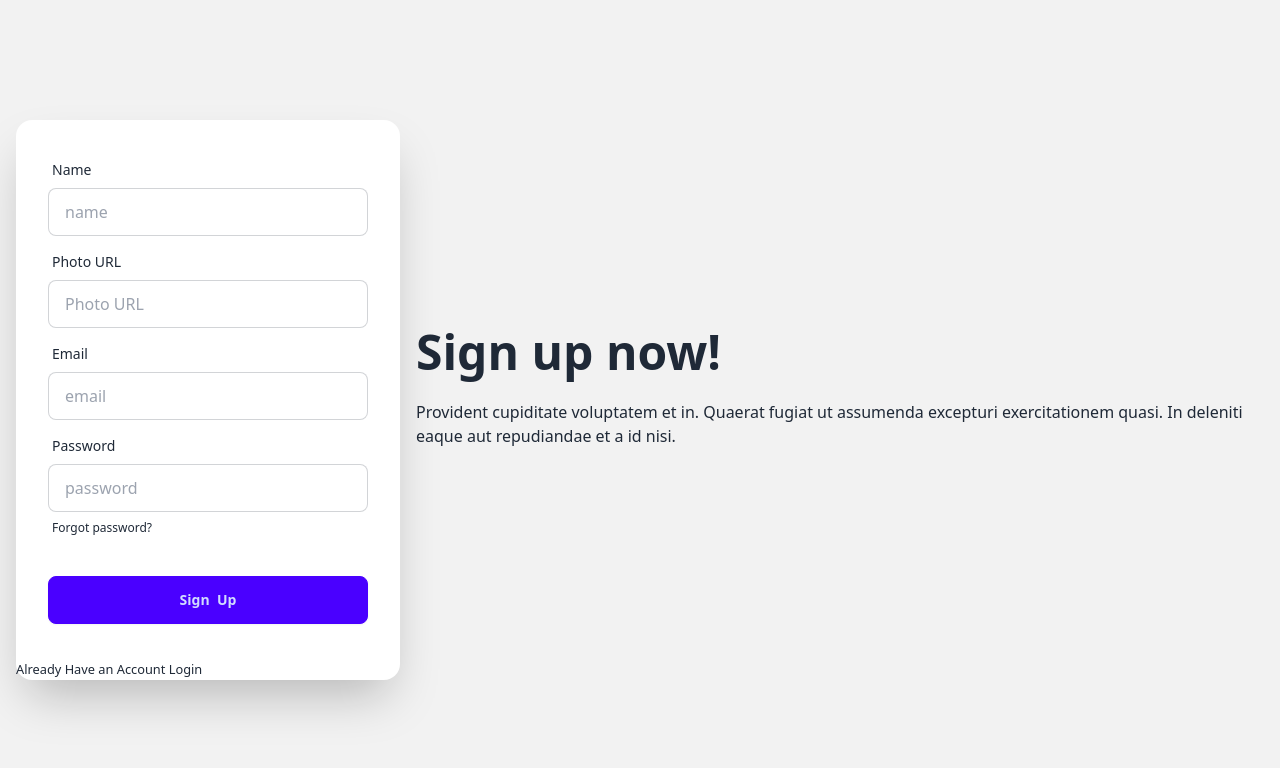
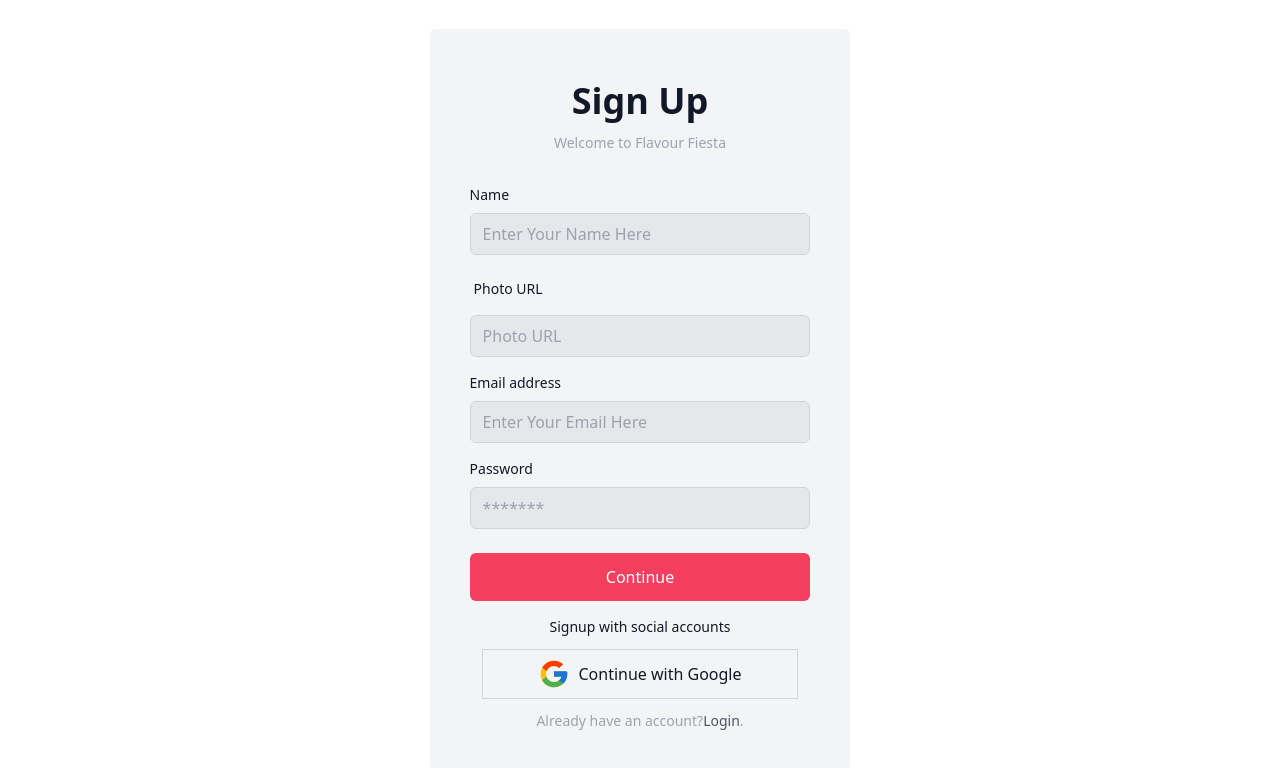
Before and after one commit to mitanvir05/FlavourFiesta-Client, a React (Vite) app: page /signup in a window 1280 px wide. Shown: the top 768 px of the page. Built offline with nearby package versions, Linux system fonts and the light colour scheme; no server answers.

Commit message:
google lg in added

```diff
--- /dev/null
+++ b/src/Hooks/UseAxiosPublic.jsx
@@ -0,0 +1,9 @@
+import axios from "axios";
+
+const axiosPublic = axios.create({
+  baseURL: "http://localhost:5000",
+});
+const UseAxiosPublic = () => {
+  return axiosPublic;
+};
+export default UseAxiosPublic;
--- a/src/Routes/Routes.jsx
+++ b/src/Routes/Routes.jsx
@@ -47,7 +47,7 @@ export const router = createBrowserRouter([
   },
   {
     path:"dashboard",
-    element:<Dashboard></Dashboard>,
+    element:<PrivateRoute><Dashboard></Dashboard></PrivateRoute>,
     children:[
     {
       path:"cart",
--- /dev/null
+++ b/src/components/SocialLogin/SocialLogin.jsx
@@ -0,0 +1,38 @@
+import { FcGoogle } from "react-icons/fc";
+import useAuth from "../../Hooks/useAuth";
+import UseAxiosPublic from "../../Hooks/UseAxiosPublic";
+import { useNavigate } from "react-router-dom";
+
+const SocialLogin = () => {
+  const { googleSignIn } = useAuth();
+  const axiosPublic = UseAxiosPublic();
+  const navigate = useNavigate()
+  const handleGoogleSign = () => {
+    googleSignIn().then((result) => {
+      const userInfo = {
+        email: result.user?.email,
+        name:result.user?.displayName
+      };
+      axiosPublic.post("/users",userInfo)
+      .then(res=>{
+        console.log(res.data);
+        navigate("/")
+      })
+    });
+  };
+
+  return (
+    <div>
+      <div
+        onClick={handleGoogleSign}
+        className="flex justify-center items-center space-x-2 border m-3 p-2 border-gray-300 border-rounded cursor-pointer"
+      >
+        <FcGoogle size={32} />
+
+        <p>Continue with Google</p>
+      </div>
+    </div>
+  );
+};
+
+export default SocialLogin;
--- a/src/pages/Dashboard/Cart/Cart.jsx
+++ b/src/pages/Dashboard/Cart/Cart.jsx
@@ -1,5 +1,4 @@
 import useCart from "../../../Hooks/useCart";
-import { MdDeleteForever } from "react-icons/md";
 import { RiDeleteBin6Line } from "react-icons/ri";
 import Swal from "sweetalert2";
 import useAxiosSecure from "../../../Hooks/useAxiosSecure";
--- a/src/pages/Login/Login.jsx
+++ b/src/pages/Login/Login.jsx
@@ -1,26 +1,17 @@
-import { useContext, useEffect, useState } from "react";
-import {
-  loadCaptchaEnginge,
-  LoadCanvasTemplate,
-  validateCaptcha,
-} from "react-simple-captcha";
+import { useContext } from "react";
 import { AuthContext } from "../../providers/AuthProvider";
 import { Link, useLocation, useNavigate } from "react-router-dom";
 import { Helmet } from "react-helmet-async";
 import Swal from "sweetalert2";
+import { TbFidgetSpinner } from "react-icons/tb";
+import SocialLogin from "../../components/SocialLogin/SocialLogin";
 
 const Login = () => {
-  const [disabled, setDisabled] = useState(true);
-
-  const { signIn } = useContext(AuthContext);
+  const { signIn, loading } = useContext(AuthContext);
   const navigate = useNavigate();
   const location = useLocation();
 
   const from = location.state?.from?.pathname || "/";
-
-  useEffect(() => {
-    loadCaptchaEnginge(6);
-  }, []);
   const handleLogin = (event) => {
     event.preventDefault();
     const form = event.target;
@@ -37,92 +28,93 @@ const Login = () => {
         showConfirmButton: false,
         timer: 1500,
       });
-      navigate(from,{replace:true})
+      navigate(from, { replace: true });
     });
   };
-  const handleValidateCapcha = (e) => {
-    const user_capcha_value = e.target.value;
-    if (validateCaptcha(user_capcha_value)) {
-      setDisabled(false);
-    } else {
-      setDisabled(true);
-    }
-  };
+
   return (
     <>
       <Helmet>
         <title> FlavourFiesta | Login</title>
       </Helmet>
-      <div className="hero min-h-screen bg-base-200">
-        <div className="hero-content flex-col lg:flex-row-reverse">
-          <div className="text-center md:w-1/2 lg:text-left">
-            <h1 className="text-5xl font-bold">Login now!</h1>
-            <p className="py-6">
-              Provident cupiditate voluptatem et in. Quaerat fugiat ut assumenda
-              excepturi exercitationem quasi. In deleniti eaque aut repudiandae
-              et a id nisi.
+      <div className="flex justify-center items-center min-h-screen">
+        <div className="flex flex-col max-w-md p-6 rounded-md sm:p-10 bg-gray-100 text-gray-900">
+          <div className="mb-8 text-center">
+            <h1 className="my-3 text-4xl font-bold">Log In</h1>
+            <p className="text-sm text-gray-400">
+              Sign in to access your account
             </p>
           </div>
-          <div className="card md:w-1/2 max-w-sm shadow-2xl bg-base-100">
-            <form onSubmit={handleLogin} className="card-body">
-              <div className="form-control">
-                <label className="label">
-                  <span className="label-text">Email</span>
+          <form
+            onSubmit={handleLogin}
+            className="space-y-6 ng-untouched ng-pristine ng-valid"
+          >
+            <div className="space-y-4">
+              <div>
+                <label htmlFor="email" className="block mb-2 text-sm">
+                  Email address
                 </label>
                 <input
                   type="email"
                   name="email"
                   placeholder="email"
-                  className="input input-bordered"
+                  required
+                  className="w-full px-3 py-2 border rounded-md border-gray-300 focus:outline-rose-500 bg-gray-200 text-gray-900"
                 />
               </div>
-              <div className="form-control">
-                <label className="label">
-                  <span className="label-text">Password</span>
-                </label>
+              <div>
+                <div className="flex justify-between">
+                  <label htmlFor="password" className="text-sm mb-2">
+                    Password
+                  </label>
+                </div>
                 <input
                   type="password"
                   name="password"
                   placeholder="password"
-                  className="input input-bordered"
                   required
-                />
-                <label className="label">
-                  <a href="#" className="label-text-alt link link-hover">
-                    Forgot password?
-                  </a>
-                </label>
-              </div>
-              <div className="form-control">
-                <label className="label">
-                  <LoadCanvasTemplate />
-                </label>
-                <input
-                  onBlur={handleValidateCapcha}
-                  type="text"
-                  name="capcha"
-                  placeholder="type capcha"
-                  className="input input-bordered"
-
+                  className="w-full px-3 py-2 border rounded-md border-gray-300 focus:outline-rose-500 bg-gray-200 text-gray-900"
                 />
               </div>
-              <div className="form-control mt-6">
-                <input
-                // {to do disable}
-                  disabled={false}
-                  className="btn btn-primary"
-                  type="submit"
-                  value="Login"
-                />
-              </div>
-            </form>
-            <p>
-              <small>
+            </div>
 
-                NEW HERE ? <Link to="/signup">Create an account</Link>
-              </small>
+            <div>
+              <button
+                value="Login"
+                type="submit"
+                className="bg-rose-500 w-full rounded-md py-3 text-white"
+              >
+                {loading ? (
+                  <TbFidgetSpinner className="animate-spin m-auto" />
+                ) : (
+                  "Continue"
+                )}
+              </button>
+            </div>
+          </form>
+          <div className="space-y-1">
+            <button className="text-xs hover:underline hover:text-rose-500 text-gray-400">
+              Forgot password?
+            </button>
+          </div>
+          <div className="flex items-center pt-4 space-x-1">
+            <div className="flex-1 h-px sm:w-16 dark:bg-gray-700"></div>
+            <p className="px-3 text-sm dark:text-gray-400">
+              Login with social accounts
             </p>
+            <div className="flex-1 h-px sm:w-16 dark:bg-gray-700"></div>
           </div>
+         <SocialLogin></SocialLogin>
+          <p className="px-6 text-sm text-center text-gray-400">
+            Don&apos;t have an account yet?{" "}
+            <Link
+              to="/signup"
+              className="hover:underline hover:text-rose-500 text-gray-600"
+            >
+              Sign up
+            </Link>
+            .
+          </p>
         </div>
       </div>
     </>
--- a/src/pages/Login/SignUp/SignUp.jsx
+++ b/src/pages/Login/SignUp/SignUp.jsx
@@ -4,8 +4,14 @@ import { useForm } from "react-hook-form";
 import { AuthContext } from "../../../providers/AuthProvider";
 import { Link, useNavigate } from "react-router-dom";
 import Swal from "sweetalert2";
+import { TbFidgetSpinner } from "react-icons/tb";
+import UseAxiosPublic from "../../../Hooks/UseAxiosPublic";
+
+import SocialLogin from "../../../components/SocialLogin/SocialLogin";
 
 const SignUp = () => {
+  const navigate = useNavigate();
+  const axiosPublic = UseAxiosPublic();
   const {
     register,
     reset,
@@ -13,8 +19,8 @@ const SignUp = () => {
     formState: { errors },
   } = useForm();
 
-  const { createUser, updateUserProfile } = useContext(AuthContext);
-  const navigate = useNavigate()
+  const { createUser, updateUserProfile, loading } = useContext(AuthContext);
+
 
   const onSubmit = (data) => {
     console.log(data);
@@ -23,7 +29,14 @@ const SignUp = () => {
       console.log(loggedUser);
       updateUserProfile(data.name, data.photoURL)
         .then(() => {
-          console.log("user profile info updated");
+          //set user entry in db
+          const UserInfo = {
+            name: data.name,
+            email: data.email,
+          };
+          axiosPublic.post("/users", UserInfo).then((res) => {
+            if (res.data.insertedId) {
+              console.log("user inserted");
               reset();
               Swal.fire({
                 position: "top-end",
@@ -32,7 +45,11 @@ const SignUp = () => {
                 showConfirmButton: false,
                 timer: 1500,
               });
-          navigate('/')
+              console.log("Navigating to /");
+              navigate("/");
+
+            }
+          });
         })
         .catch((error) => console.log(error));
     });
@@ -43,66 +60,69 @@ const SignUp = () => {
       <Helmet>
         <title> FlavourFiesta | SignUp</title>
       </Helmet>
-      <div className="hero min-h-screen bg-base-200">
-        <div className="hero-content flex-col lg:flex-row-reverse">
-          <div className="text-center lg:text-left">
-            <h1 className="text-5xl font-bold">Sign up now!</h1>
-            <p className="py-6">
-              Provident cupiditate voluptatem et in. Quaerat fugiat ut assumenda
-              excepturi exercitationem quasi. In deleniti eaque aut repudiandae
-              et a id nisi.
-            </p>
+      <div className="flex justify-center items-center min-h-screen">
+        <div className="flex flex-col max-w-md p-6 rounded-md sm:p-10 bg-gray-100 text-gray-900">
+          <div className="mb-8 text-center">
+            <h1 className="my-3 text-4xl font-bold">Sign Up</h1>
+            <p className="text-sm text-gray-400">Welcome to Flavour Fiesta</p>
           </div>
-          <div className="card shrink-0 w-full max-w-sm shadow-2xl bg-base-100">
-            <form onSubmit={handleSubmit(onSubmit)} className="card-body">
-              <div className="form-control">
-                <label className="label">
-                  <span className="label-text">Name</span>
+          <form
+            onSubmit={handleSubmit(onSubmit)}
+            className="space-y-6 ng-untouched ng-pristine ng-valid"
+          >
+            <div className="space-y-4">
+              <div>
+                <label htmlFor="email" className="block mb-2 text-sm">
+                  Name
                 </label>
                 <input
                   type="text"
                   {...register("name", { required: true })}
                   name="name"
-                  placeholder="name"
-                  className="input input-bordered"
+                  placeholder="Enter Your Name Here"
+                  className="w-full px-3 py-2 border rounded-md border-gray-300 focus:outline-rose-500 bg-gray-200 text-gray-900"
                 />
                 {errors.name && (
                   <span className="text-red-700">Name is required</span>
                 )}
               </div>
-              <div className="form-control">
+              <div>
                 <label className="label">
-                  <span className="label-text">Photo URL</span>
+                  <span className="block mb-2 text-sm">Photo URL</span>
                 </label>
                 <input
+                  required
                   type="text"
                   {...register("photoURL", { required: true })}
                   placeholder="Photo URL"
-                  className="input input-bordered"
+                  className="w-full px-3 py-2 border rounded-md border-gray-300 focus:outline-rose-500 bg-gray-200 text-gray-900"
                 />
                 {errors.photoURL && (
                   <span className="text-red-700">Photo URL required</span>
                 )}
               </div>
-              <div className="form-control">
-                <label className="label">
-                  <span className="label-text">Email</span>
+              <div>
+                <label htmlFor="email" className="block mb-2 text-sm">
+                  Email address
                 </label>
                 <input
                   type="email"
                   {...register("email", { required: true })}
                   name="email"
-                  placeholder="email"
-                  className="input input-bordered"
+                  required
+                  placeholder="Enter Your Email Here"
+                  className="w-full px-3 py-2 border rounded-md border-gray-300 focus:outline-rose-500 bg-gray-200 text-gray-900"
                 />
                 {errors.email && (
                   <span className="text-red-700">This field is required</span>
                 )}
               </div>
-              <div className="form-control">
-                <label className="label">
-                  <span className="label-text">Password</span>
+              <div>
+                <div className="flex justify-between">
+                  <label htmlFor="password" className="text-sm mb-2">
+                    Password
                   </label>
+                </div>
                 <input
                   type="password"
                   {...register("password", {
@@ -112,8 +132,9 @@ const SignUp = () => {
                     pattern: /^[A-Za-z]+$/i,
                   })}
                   name="password"
-                  placeholder="password"
-                  className="input input-bordered"
+                  required
+                  placeholder="*******"
+                  className="w-full px-3 py-2 border rounded-md border-gray-300 focus:outline-rose-500 bg-gray-200 text-gray-900"
                 />
                 {errors.password?.type === "required" && (
                   <span className="text-red-700">Password required</span>
@@ -133,26 +154,41 @@ const SignUp = () => {
                     Password should contain upper and lowercase
                   </span>
                 )}
-                <label className="label">
-                  <a href="#" className="label-text-alt link link-hover">
-                    Forgot password?
-                  </a>
-                </label>
               </div>
-              <div className="form-control mt-6">
-                <input
-                  className="btn btn-primary"
+            </div>
+
+            <div>
+              <button
                 type="submit"
                 value="Sign  Up"
-                />
+                className="bg-rose-500 w-full rounded-md py-3 text-white"
+              >
+                {loading ? (
+                  <TbFidgetSpinner className="animate-spin m-auto" />
+                ) : (
+                  "Continue"
+                )}
+              </button>
             </div>
           </form>
-            <p>
-              <small>
-                Already Have an Account <Link to="/login">Login</Link>
-              </small>
+          <div className="flex items-center pt-4 space-x-1">
+            <div className="flex-1 h-px sm:w-16 dark:bg-gray-700"></div>
+            <p className="px-3 text-sm dark:text-gray-400">
+              Signup with social accounts
             </p>
+            <div className="flex-1 h-px sm:w-16 dark:bg-gray-700"></div>
           </div>
+          <SocialLogin></SocialLogin>
+          <p className="px-6 text-sm text-center text-gray-400">
+            Already have an account?
+            <Link
+              to="/login"
+              className="hover:underline hover:text-rose-500 text-gray-600"
+            >
+              Login
+            </Link>
+            .
+          </p>
         </div>
       </div>
     </>
--- a/src/providers/AuthProvider.jsx
+++ b/src/providers/AuthProvider.jsx
@@ -1,9 +1,11 @@
 import { createContext, useEffect, useState } from "react";
 import {
+  GoogleAuthProvider,
   createUserWithEmailAndPassword,
   getAuth,
   onAuthStateChanged,
   signInWithEmailAndPassword,
+  signInWithPopup,
   signOut,
   updateProfile,
 } from "firebase/auth";
@@ -14,23 +16,32 @@ const auth = getAuth(app);
 const AuthProvider = ({ children }) => {
   const [user, setUser] = useState(null);
   const [loading, setLoading] = useState(true);
+  const googleProvider = new GoogleAuthProvider();
+
   const createUser = (email, password) => {
     setLoading(true);
     return createUserWithEmailAndPassword(auth, email, password);
   };
-  const signIn = (email, password) => {
+  const signIn = (email, password, loading) => {
     setLoading(true);
-    return signInWithEmailAndPassword(auth,email, password);
+    return signInWithEmailAndPassword(auth, email, password, loading);
   };
+
+  const googleSignIn=()=>{
+setLoading(true)
+return signInWithPopup(auth,googleProvider)
+
+  }
   const logOut = () => {
     setLoading(true);
     return signOut(auth);
   };
-const updateUserProfile =(name,photo)=>{
-  return updateProfile(auth.currentUser,{
-    displayName:name,PhotoURL:photo
-  })
-}
+  const updateUserProfile = (name, photo) => {
+    return updateProfile(auth.currentUser, {
+      displayName: name,
+      PhotoURL: photo,
+    });
+  };
 
   useEffect(() => {
     const unsubscribe = onAuthStateChanged(auth, (currentUser) => {
@@ -50,7 +61,7 @@ const updateUserProfile =(name,photo)=>{
     signIn,
     logOut,
     updateUserProfile,
-
+    googleSignIn
   };
   return (
     <AuthContext.Provider value={authInfo}>{children}</AuthContext.Provider>
```
Lines whose indentation alone changed are shown as unchanged.
